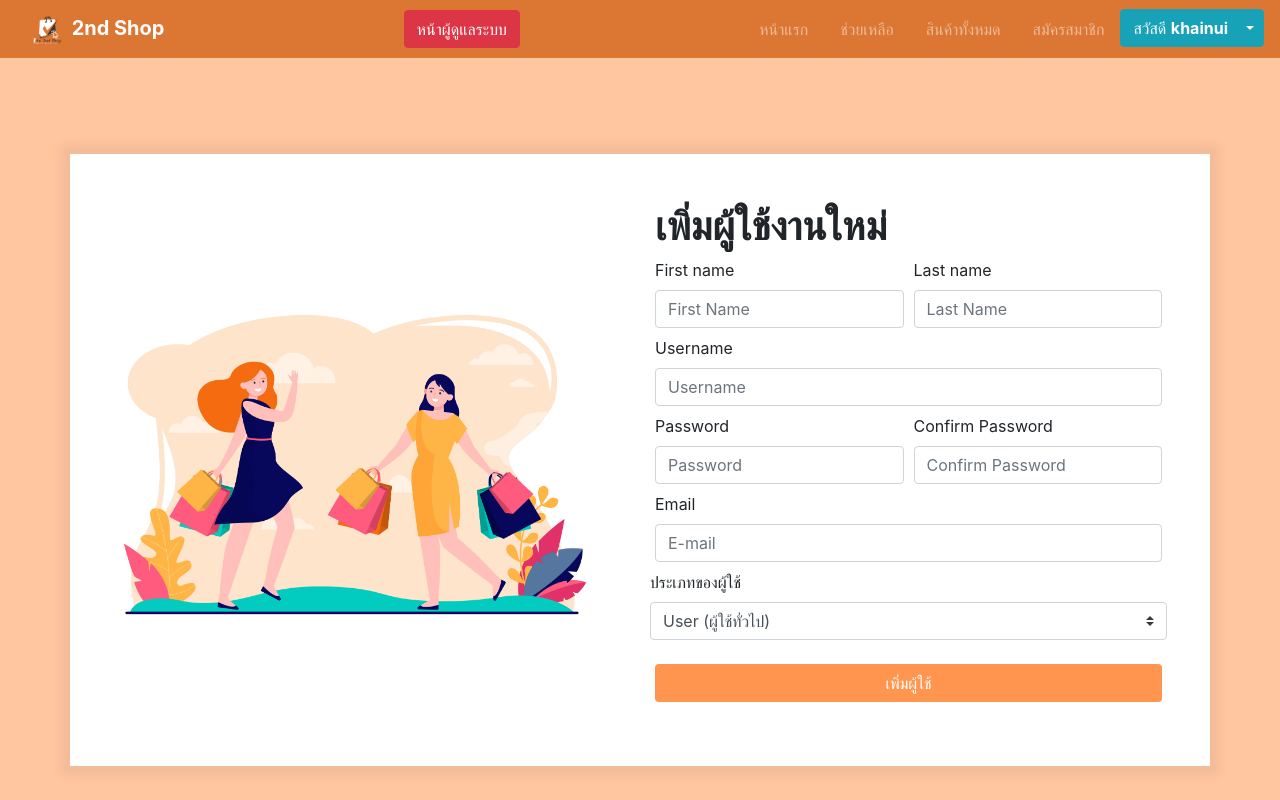
After one commit to Nattawut-M/php-2nd-shop, a PHP site: page /admin-m-user-add.php in a window 1280 px wide. The commit adds this page. Run offline with PHP 8.4, Linux system fonts and the light colour scheme; a user stored in the database is signed in; some libraries are stand-ins or nearby versions.

Commit message:
admin add and edit user with option 'role'

```diff
--- /dev/null
+++ b/admin-m-user-add.php
@@ -0,0 +1,124 @@
+<?php
+	require_once('views/bootstrap4.php');
+	require_once('model/connection.php');
+
+	session_start();
+
+	if (isset($_POST['btnSubmitNewUser'])) {
+		$fname = $_POST['inputFname'];
+		$lname = $_POST['inputLname'];
+		$username = $_POST['inputUsername'];
+		$password1 = $_POST['inputPassword1'];
+		$password2 = $_POST['inputPassword2'];
+		$email = $_POST['inputEmail'];
+		$role = $_POST['roleUser'];
+		if ($password1 != $password2) {
+			$msg = '<div class="alert alert-danger text-center">รหัสผ่านไม่ตรงกัน</div>';
+		} else {
+
+		try {
+			$query = $db->prepare(
+				"INSERT INTO 2ndshop.tb_users (user_fname, user_lname, user_username, user_password, user_email, role_id)
+				VALUES (:fname, :lname, :username, :password, :email, :role_id)"
+			);
+
+			$result = $query->execute([
+				':fname' => $fname, ':lname' => $lname,
+				':username' => $username, ':password' => $password2,
+				':email' => $email, ':role_id' => $role
+			]);
+
+			if (!$result) {
+				$msg = '<div class="alert alert-danger text-center">something went wrong</div>';
+			} else {
+				$msg = '<div class="alert alert-success text-center">register successfully</div>';
+				header("refresh:1;admin-m-user.php");
+			}
+
+		} catch (PDOException $err) {
+			echo $err->getMessage();
+		}
+
+		} /* {} if-else (check password) */
+	}
+?>
+
+
+<!DOCTYPE html>
+<html lang="en">
+<head>
+	<meta charset="UTF-8">
+	<meta name="viewport" content="width=device-width, initial-scale=1.0">
+	<title>ADD USER</title>
+	<link rel="stylesheet" href="css/register.css">
+</head>
+<body>
+	<?php require_once('views/nav.php'); ?>
+
+	<section class="container my-5 py-5">
+		<div class="row">
+
+			<div class="col-6 align-self-center" id="col-img">
+				<img src="images/register.jpg" alt="" class="img-fluid">
+			</div> <!-- col-img -->
+
+			<div class="col-6 pr-5" id="col-register">
+				<h1><strong>เพิ่มผู้ใช้งานใหม่</strong></h1>
+
+			<!-- form register -->
+			<form action="" method="post">
+				<div class="form-row">
+					<div class="col-6"> <!-- first name -->
+						<label for="inputFname">First name</label>
+						<input type="text" class="form-control" name="inputFname" id="inputFname" placeholder="First Name" required>
+					</div>
+					<div class="col-6"> <!-- last name -->
+						<label for="inputLname">Last name</label>
+						<input type="text" class="form-control" name="inputLname" id="inputLname" placeholder="Last Name" required>
+					</div>
+				</div> <!-- form-row  -->
+
+				<div class="form-row">
+					<div class="col">
+						<label for="inputUsername">Username</label>
+						<input type="text" name="inputUsername" id="inputUsername" class="form-control" placeholder="Username" required>
+					</div>
+				</div>
+
+				<div class="form-row">
+					<div class="col-6"> <!-- first name -->
+						<label for="inputPassword1">Password</label>
+						<input type="password" class="form-control" name="inputPassword1" id="inputPassword1" placeholder="Password" required>
+					</div>
+					<div class="col-6"> <!-- last name -->
+						<label for="inputPassword2">Confirm Password</label>
+						<input type="password" class="form-control" name="inputPassword2" id="inputPassword2" placeholder="Confirm Password" required>
+					</div>
+				</div> <!-- form-row  -->
+
+				<div class="form-row">
+					<div class="col"> <!-- email -->
+						<label for="inputEmail">Email</label>
+						<input type="email" name="inputEmail" id="inputEmail" class="form-control" placeholder="E-mail" required>
+					</div>
+				</div>
+
+				<div class="form-row">
+					<label for="roleUser">ประเภทของผู้ใช้</label>
+					<select class="custom-select" name="roleUser" id="roleUser">
+						<option value="1">User (ผู้ใช้ทั่วไป)</option>
+						<option value="2">Admin (ผู้ดูแลระบบ)</option>
+					</select>
+				</div>
+
+				<button type="submit" name="btnSubmitNewUser" class="btn orange-light mt-3 w-100">เพิ่มผู้ใช้</button>
+			</form> <!-- form -->
+
+				<?php if (isset($msg)) {
+					echo $msg;
+				} ?>
+			</div> <!-- col-register -->
+		</div> <!-- row (img+register) -->
+	</section>
+</body>
+</html>
```
Also changed, not shown: admin-m-user-edit.php (+16 -2 lines).
